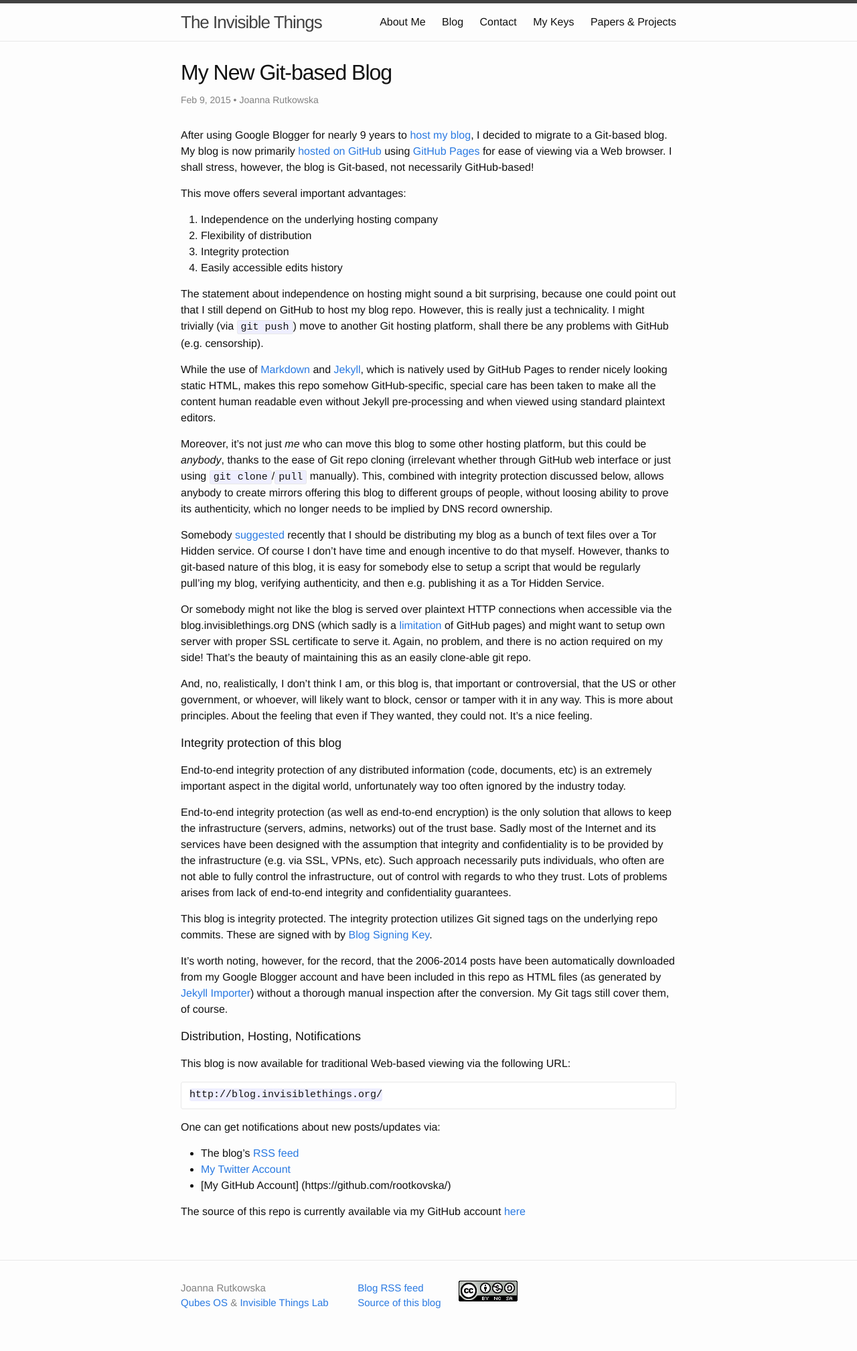
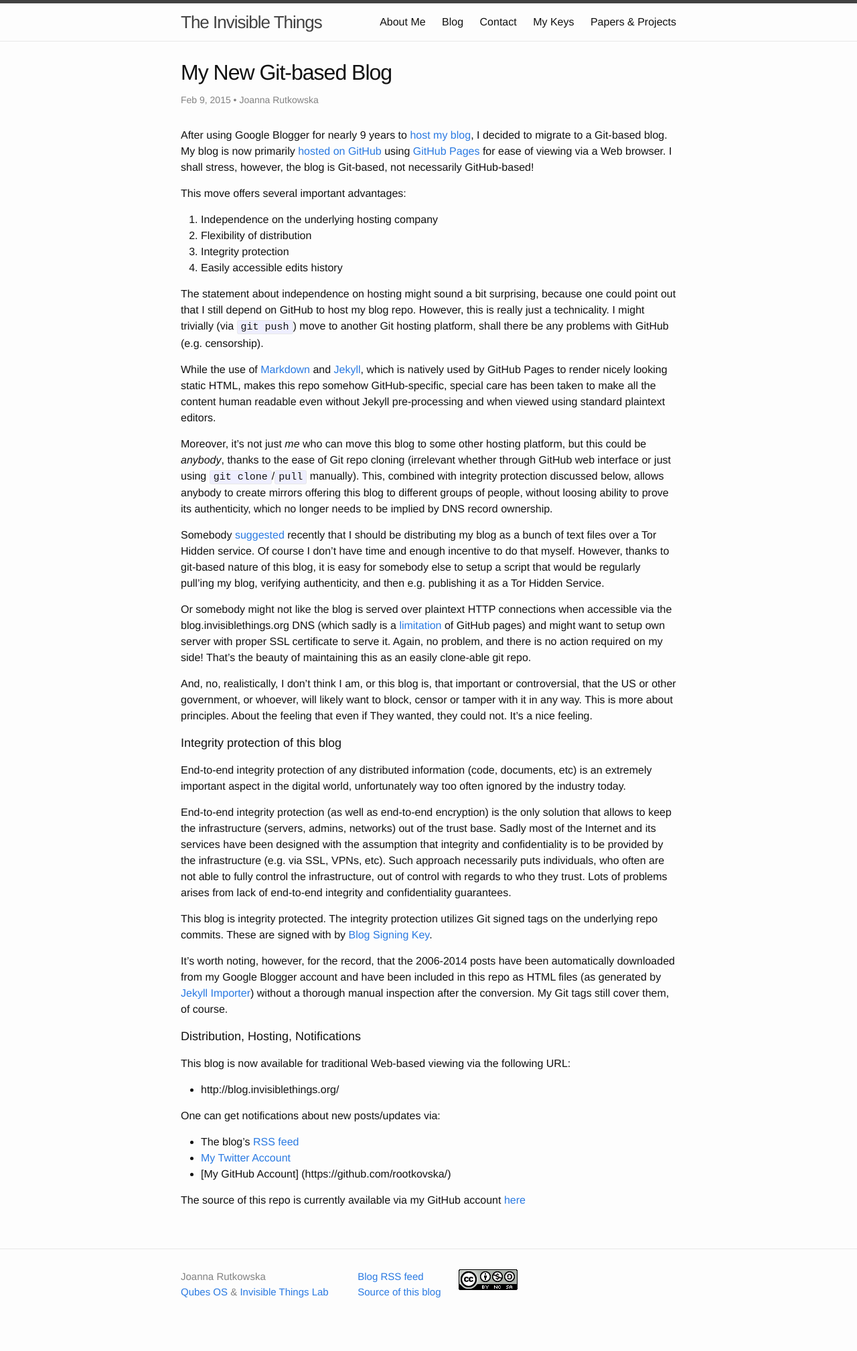
Before and after one commit to rootkovska/rootkovska.github.io, a Jekyll site: the page built from _posts/2015-02-09-my-new-git-based-blog.md, in a window 1280 px wide. Shown: the whole page at 67% size. Built offline with Jekyll 4.4.1, drawn with Linux system fonts in a browser that asks for light colours; Markdown is read by kramdown in place of the engine named in the settings.

```diff
--- a/_posts/2015-02-09-my-new-git-based-blog.md
+++ b/_posts/2015-02-09-my-new-git-based-blog.md
@@ -91,7 +91,7 @@ Distribution, Hosting, Notifications
 
 This blog is now available for traditional Web-based viewing via the following URL:
 
-    http://blog.invisiblethings.org/
+* http://blog.invisiblethings.org/
 
 One can get notifications about new posts/updates via:
 
```
